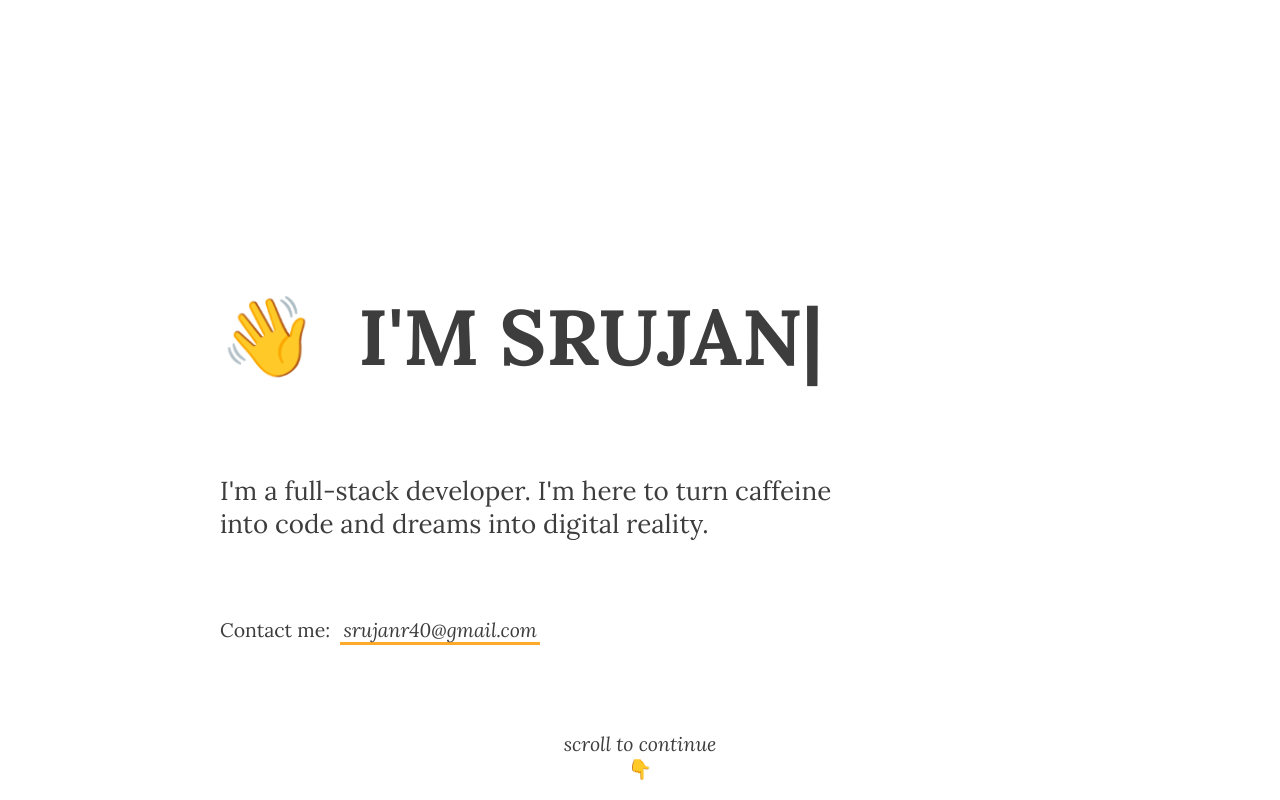
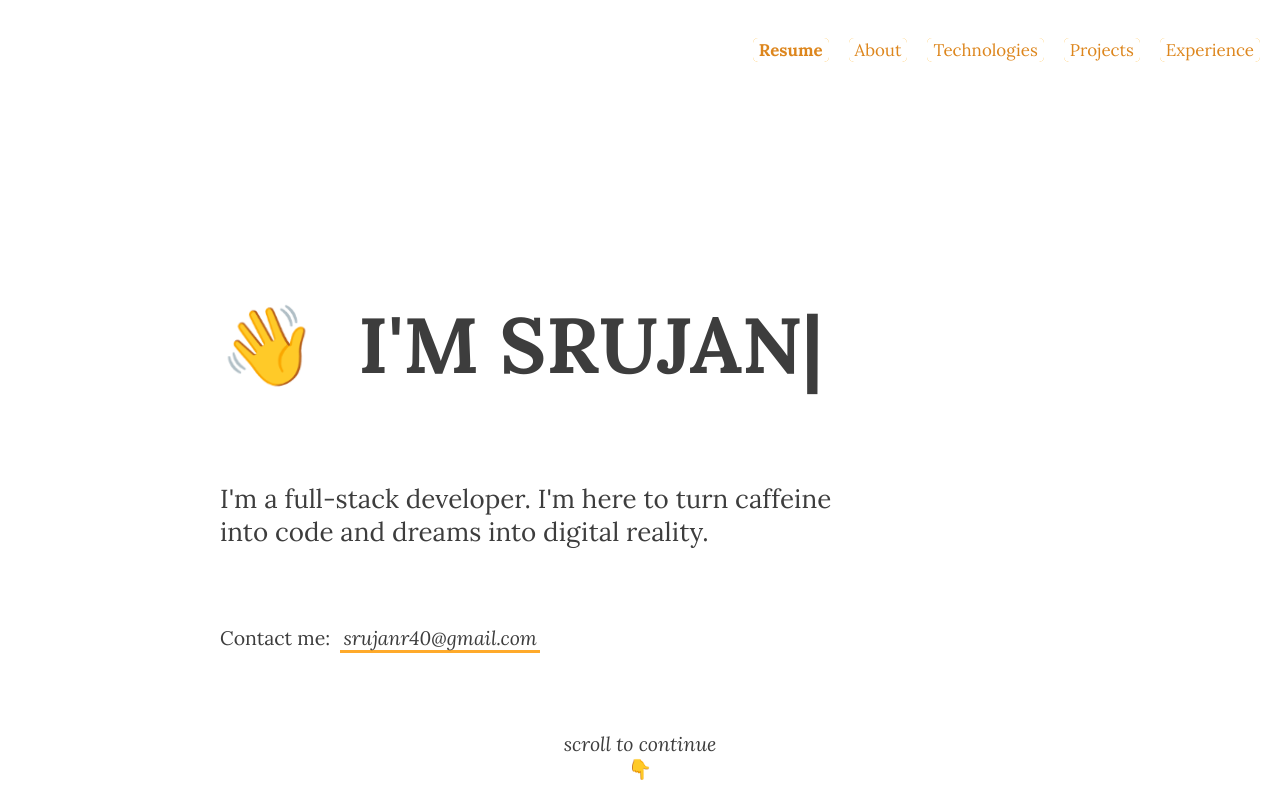
Before and after one commit to srujanr40/personal_website, a React (Create React App) app in the folder client/: page / in a window 1280 px wide. Shown: the top 800 px of the page. Built offline with nearby package versions, Linux system fonts and the light colour scheme.

Commit message:
added navbar, updated animations

```diff
--- a/client/src/components/Home/Home.jsx
+++ b/client/src/components/Home/Home.jsx
@@ -4,18 +4,21 @@ import AboutMe from "../AboutMe/AboutMe";
 import Technologies from "../Technologies/Technologies";
 import Experience from "../Experience/Experience";
 import Projects from "../Projects/Projects";
+import Navbar from "../Navbar/Navbar";
 
 import "./Home.css"
 
 export default function Home() {
     return (
         <div>
+            <Navbar />
+            <div style={{ height: '10px' }}></div> {/* Empty space */}
             <Intro />
             <div style={{ height: '500px' }}></div> {/* Empty space */}
             <AboutMe />
             <div style={{ height: '400px' }}></div> {/* Empty space */}
             <Technologies />
-            <div style={{ height: '300px' }}></div> {/* Empty space */}
+            <div style={{ height: '400px' }}></div> {/* Empty space */}
             <Projects />
             <div style={{ height: '400px' }}></div> {/* Empty space */}
             <Experience />
--- a/client/src/components/Intro/Intro.css
+++ b/client/src/components/Intro/Intro.css
@@ -3,7 +3,7 @@
     display: grid;
     grid-template-columns: 1fr 3fr 2fr;
     gap: 2px;
-    padding-top: 6%;
+    padding-top: 1%;
   }
 }
 
@@ -13,7 +13,7 @@
     display: grid;
     grid-template-columns: 1fr 3fr 2fr;
     gap: 10px;
-    padding-top: 6%;
+    padding-top: 1%;
   }
 }
 
--- /dev/null
+++ b/client/src/components/Navbar/Navbar.css
@@ -0,0 +1,24 @@
+.navbar {
+    display: inline-flex;
+    width: 100%;
+    justify-content: flex-end;
+    align-items: flex-end;
+    font-family: 'lora';
+    color: #3d3d3d;
+    padding-top: 3%;
+    padding-right: 20px;
+}
+
+.learn_more_button {
+    font-family: 'lora';
+    font-size: 130%;
+    color: #dd861d;
+    background-color: #ffffff;
+    border: none;
+    border-radius: 5px;
+    cursor: pointer;
+}
+
+.button_div {
+    margin-right: 20px;
+}
--- /dev/null
+++ b/client/src/components/Navbar/Navbar.jsx
@@ -0,0 +1,43 @@
+import React from "react"
+import { motion } from "framer-motion"
+
+
+import "./Navbar.css"
+
+const Navbar = () => {
+    const buttonBackgroundStyle = {
+        backgroundColor: 'orange',
+        padding: '0px', // Adjust padding to control the size of the background
+        borderRadius: '5px', // Optional: to match the button's border-radius if it has one
+        display: 'inline-block', // Keeps the background size close to the button size
+    }
+
+    const learnMoreButtonVariants = {
+        whileHover: {
+            x: -3,
+            y: -3,
+        },
+    }
+
+    return (
+        <div className="navbar">
+            <div className = "button_div" style={buttonBackgroundStyle}>
+                <motion.button className='learn_more_button' variants={learnMoreButtonVariants} whileHover='whileHover' onClick={() => window.open('https://github.com/srujanr40/happyhaiku')} style={{fontWeight: 'bold'}}>Resume</motion.button>
+            </div>
+            <div className = "button_div" style={buttonBackgroundStyle}>
+                <motion.button className='learn_more_button' variants={learnMoreButtonVariants} whileHover='whileHover' onClick={() => window.open('https://github.com/srujanr40/happyhaiku')}>About</motion.button>
+            </div>
+            <div className = "button_div" style={buttonBackgroundStyle}>
+                <motion.button className='learn_more_button' variants={learnMoreButtonVariants} whileHover='whileHover' onClick={() => window.open('https://github.com/srujanr40/happyhaiku')}>Technologies</motion.button>
+            </div>
+            <div className = "button_div" style={buttonBackgroundStyle}>
+                <motion.button className='learn_more_button' variants={learnMoreButtonVariants} whileHover='whileHover' onClick={() => window.open('https://github.com/srujanr40/happyhaiku')}>Projects</motion.button>
+            </div>
+            <div className = "button_div" style={buttonBackgroundStyle}>
+                <motion.button className='learn_more_button' variants={learnMoreButtonVariants} whileHover='whileHover' onClick={() => window.open('https://github.com/srujanr40/happyhaiku')}>Experience</motion.button>
+            </div>
+        </div>
+    )
+}
+
+export default Navbar
--- a/client/src/components/Projects/Projects.jsx
+++ b/client/src/components/Projects/Projects.jsx
@@ -42,9 +42,6 @@ export default function Projects() {
         whileHover: {
             x: -3,
             y: -3,
-            transition: {
-                type: ''
-            }
         },
     }
 
--- a/client/src/components/Technologies/Technologies.jsx
+++ b/client/src/components/Technologies/Technologies.jsx
@@ -17,7 +17,7 @@ export default function Technologies() {
             transition: {
                 type: "spring",
                 bounce: 0.4,
-                duration: 1.0
+                duration: 0.5
             }
         }
     }
@@ -45,7 +45,7 @@ export default function Technologies() {
             opacity: 1,
             transition: {
                 type: "spring",
-                duration: 0.2, // Adjust the duration as needed
+                duration: 0.1, // Adjust the duration as needed
                 ease: "easeInOut"
             }
         }
```
